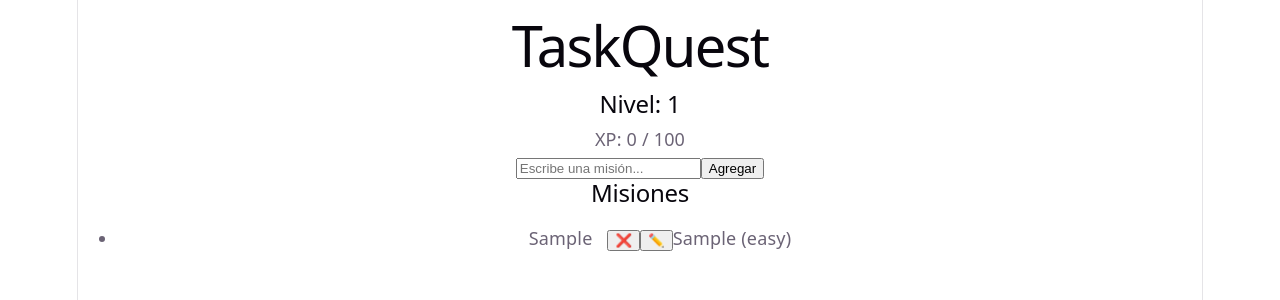
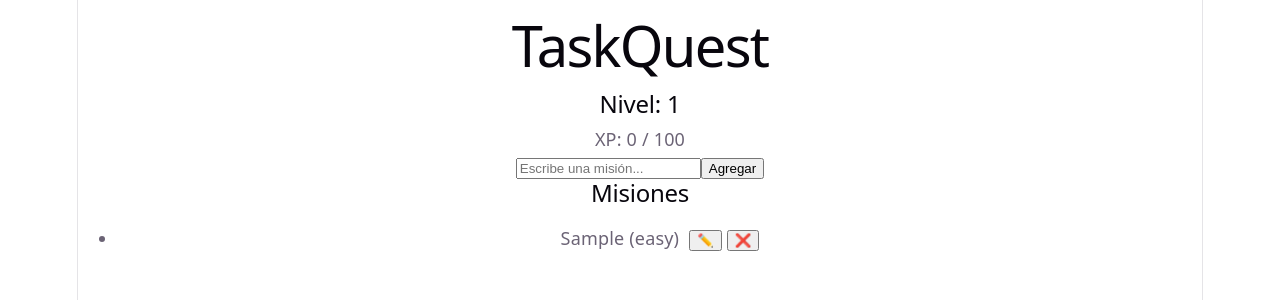
Before and after one commit to Frixix/TaskQuest, a React (Vite) app: page / in a window 1280 px wide. Both pictures are taken after typing "Sample" into the empty fields and a click on the button "Agregar". Shown: the top 300 px of the page. Built offline with nearby package versions, Linux system fonts and the light colour scheme.

Commit message:
feat : [x] Paso 10: XP al completar tareas

```diff
--- a/src/App.jsx
+++ b/src/App.jsx
@@ -45,17 +45,30 @@ const addTask = () => {
 };
 
   const toggleTask = (id) => {
+    let xpChange = 0;
+
     const updatedTasks = tasks.map((tarea) => {
       if (tarea.id === id) {
+        const newCompleted = !tarea.completed;
+
+        // calcular XP
+        xpChange = newCompleted ? tarea.xp : -tarea.xp;
+
         return {
           ...tarea,
-        completed: !tarea.completed
+          completed: newCompleted
         };
       }
       return tarea;
     });
 
     setTasks(updatedTasks);
+
+    // actualizar usuario
+    setUser((prevUser) => ({
+      ...prevUser,
+      xp: Math.max(0, prevUser.xp + xpChange)
+    }));
   };
 
   const deleteTask = (id) => {
@@ -94,26 +107,29 @@ const startEditing = (tarea) => {
           <li
               key={tarea.id}
               style={{
-              textDecoration: tarea.completed ? "line-through" : "none",
-              cursor: "pointer"
+                textDecoration: tarea.completed ? "line-through" : "none"
               }}
             >
-            <span onClick={() => toggleTask(tarea.id)}>
-              {tarea.title}
-            </span>{" "}
+            <span
+              onClick={() => toggleTask(tarea.id)}
+              style={{ cursor: "pointer" }}
+            >
+              {tarea.title} ({tarea.difficulty})
+            </span>
+
+              <button
+                onClick={() => startEditing(tarea)}
+                style={{ marginLeft: "10px" }}
+              >
+                ✏️
+              </button>
 
               <button
                 onClick={() => deleteTask(tarea.id)}
-              style={{ marginLeft: "10px" }}
+                style={{ marginLeft: "5px" }}
               >
                 ❌
               </button>
-            <button onClick={() => startEditing(tarea)}>
-            ✏️
-          </button>
-          <span onClick={() => toggleTask(tarea.id)}>
-            {tarea.title} ({tarea.difficulty})
-          </span>
           </li>
         ))}
       </ul>
```
Lines whose indentation alone changed are shown as unchanged.
